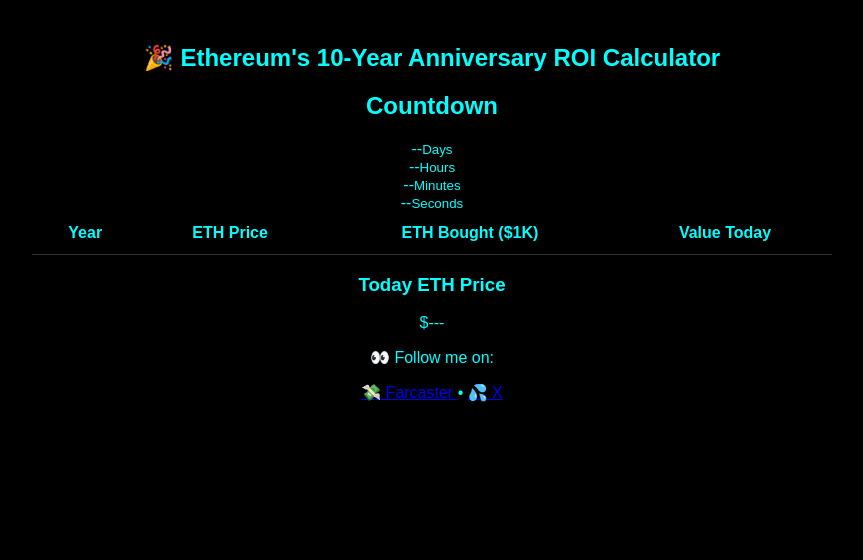
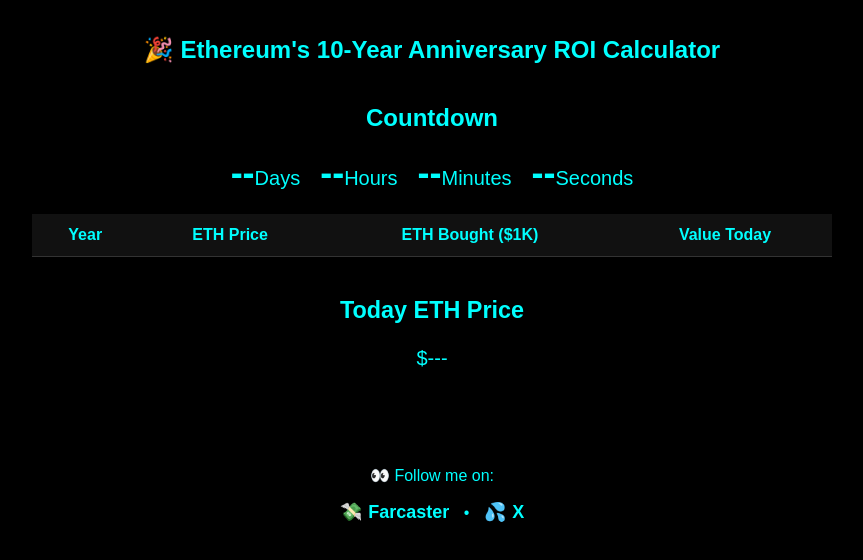
Before and after one commit to pratik943/eth-price, a plain HTML site: page index.html in a window 1280 px wide. Shown: the whole page, without its empty margins (208-1071 px from the left). Drawn offline with Linux system fonts and the light colour scheme; no server answers.

Commit message:
Update style.css

```diff
--- a/style.css
+++ b/style.css
@@ -3,6 +3,7 @@ body {
   color: #0ff;
   font-family: 'Arial', sans-serif;
   text-align: center;
+  margin: 0;
   padding: 20px;
 }
 
@@ -11,11 +12,29 @@ h1 {
   margin-bottom: 10px;
 }
 
+.countdown-box {
+  margin: 40px 0 20px;
+}
+
+.countdown-grid {
+  display: flex;
+  justify-content: center;
+  gap: 20px;
+  font-size: 24px;
+  text-align: center;
+}
+
+.countdown-grid div span {
+  font-size: 36px;
+  font-weight: bold;
+}
+
 table {
   width: 100%;
   max-width: 800px;
-  margin: auto;
+  margin: 20px auto;
   border-collapse: collapse;
+  background: #111;
 }
 
 th, td {
@@ -23,6 +42,61 @@ th, td {
   border-bottom: 1px solid #333;
 }
 
+.today-price {
+  margin-top: 40px;
+  font-size: 20px;
+  color: #0ff;
+}
+
+.social-footer {
+  margin-top: 60px;
+  padding: 20px;
+  text-align: center;
+  color: #0ff;
+  font-size: 16px;
+}
+
+.social-links {
+  margin-top: 8px;
+}
+
+.social-links a {
+  color: #0ff;
+  text-decoration: none;
+  margin: 0 10px;
+  font-weight: bold;
+  font-size: 18px;
+  display: inline-flex;
+  align-items: center;
+  gap: 6px;
+  transition: color 0.3s ease, transform 0.3s ease;
+}
+
+.social-links a:hover {
+  color: #fff;
+  transform: scale(1.05);
+}
+
+.emoji {
+  display: inline-block;
+  animation: pulse 2.5s infinite ease-in-out;
+}
+
+.glow-link:hover .emoji {
+  animation: pulse-hover 0.6s infinite alternate;
+}
+
+@keyframes pulse {
+  0% { transform: scale(1); opacity: 1; }
+  50% { transform: scale(1.1); opacity: 0.85; }
+  100% { transform: scale(1); opacity: 1; }
+}
+
+@keyframes pulse-hover {
+  0% { transform: scale(1); opacity: 1; }
+  100% { transform: scale(1.3); opacity: 0.9; }
+}
+
 @media (max-width: 600px) {
   table, thead, tbody, th, td, tr {
     font-size: 14px;
```
